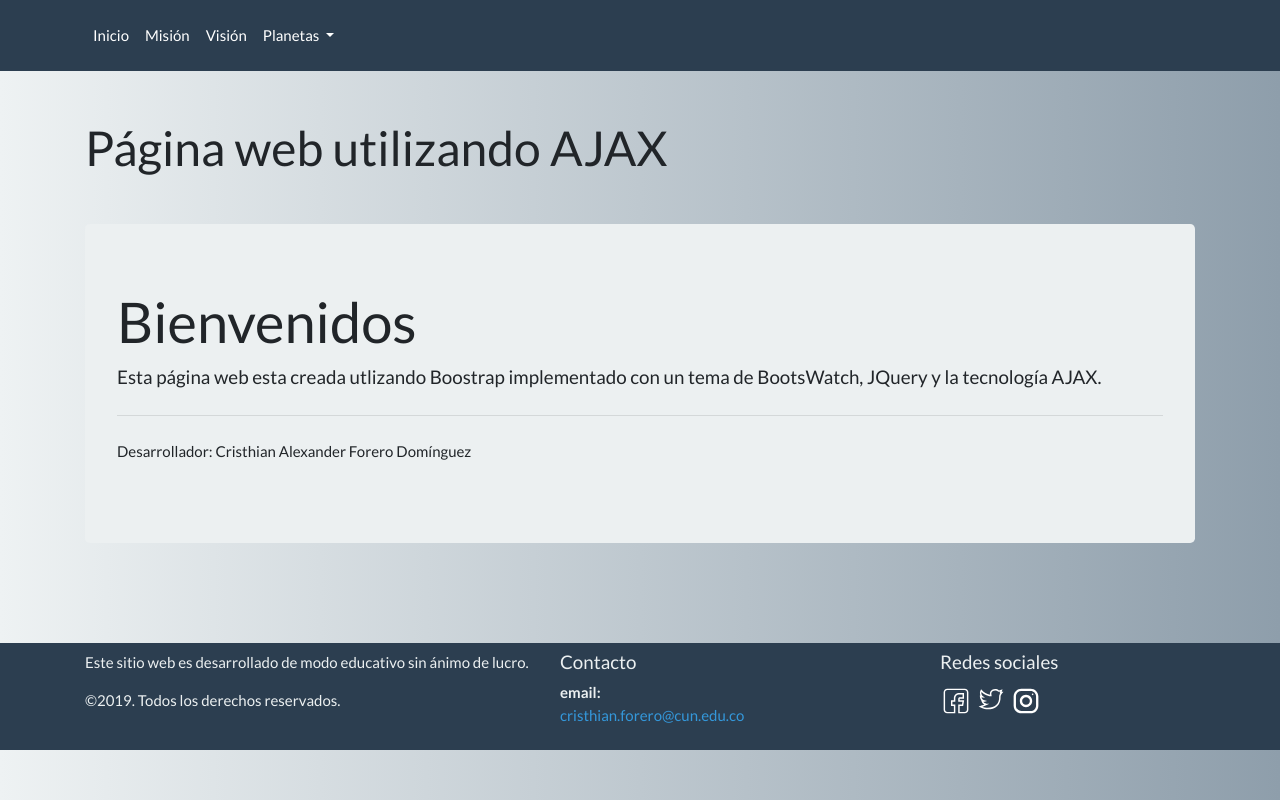
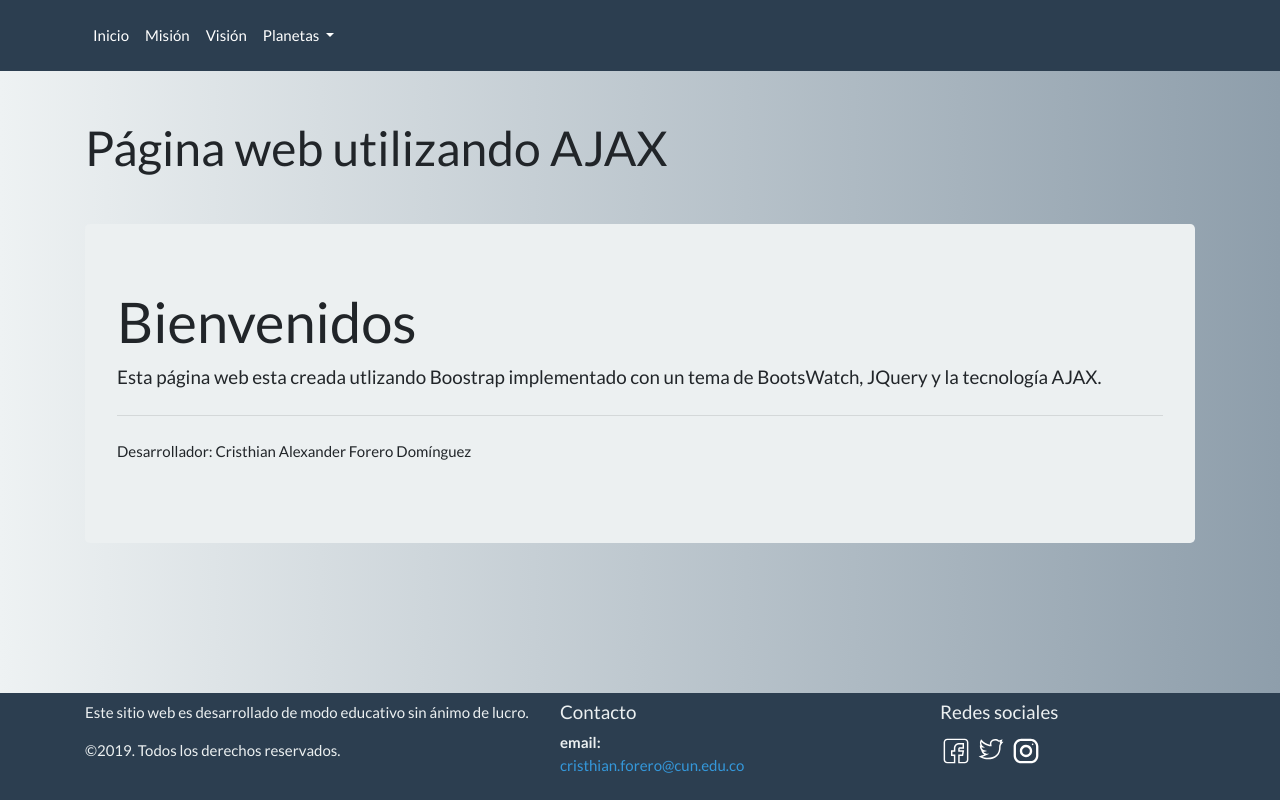
Before and after one commit to cristhianfdx/basic-website, a plain HTML site: page index.html in a window 1280 px wide. Drawn offline with Linux system fonts and the light colour scheme.

Commit message:
Update index.html

```diff
--- a/index.html
+++ b/index.html
@@ -70,7 +70,7 @@
     </div>
 
     <!-- Pie de página -->
-    <footer class="bg-primary text-light w-100">
+    <footer class="bg-primary text-light w-100 fixed-bottom">
         <div class="container">
             <div class="row">
                 <div class="col-md-4 col-xl-5 my-2">
```
